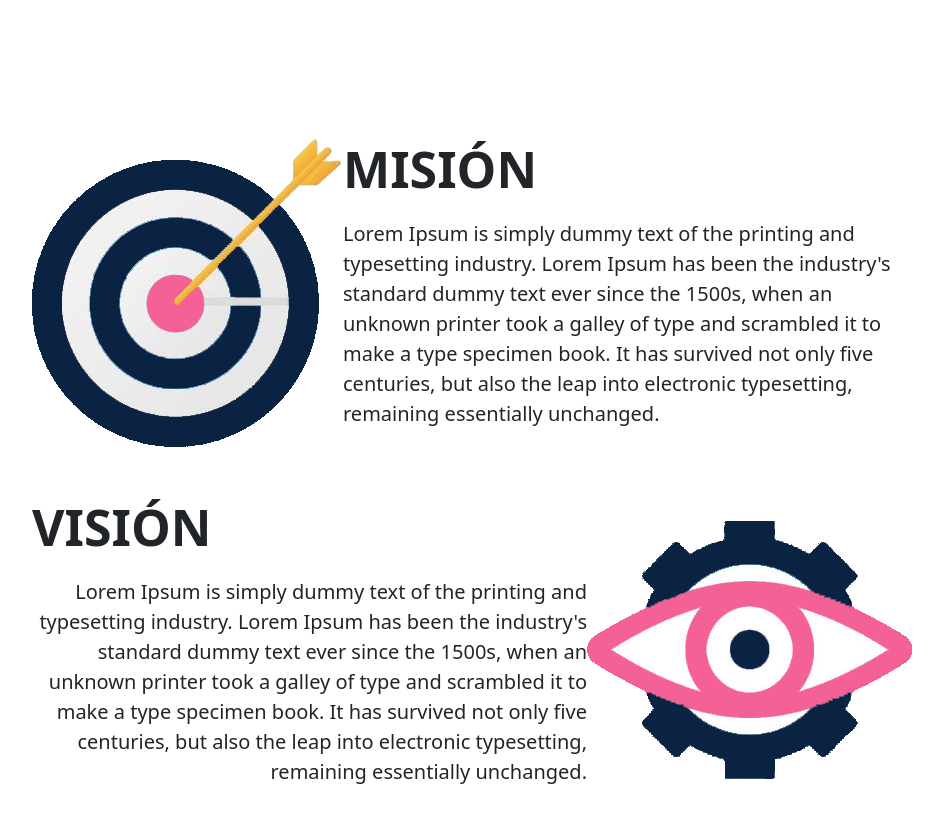
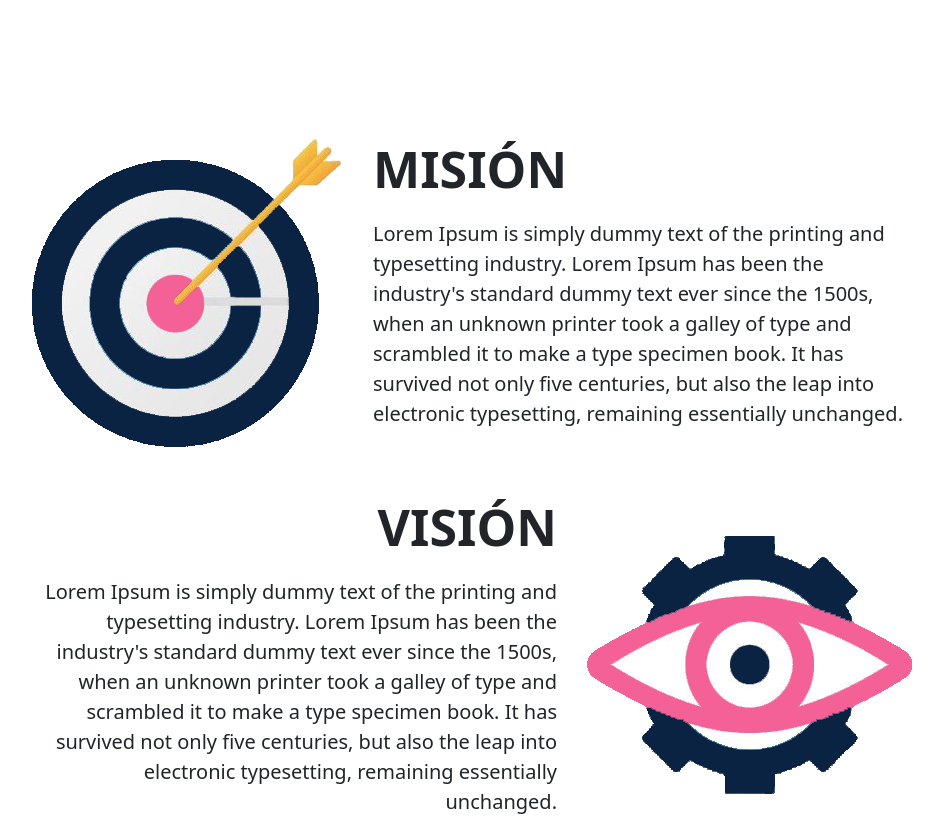
Before and after one commit to alfonsonadamas/OMD-web, a React (Vite) app: page /nosotros in a window 1280 px wide. Shown: the part 2740-3556 px from the top of the page, without its empty margins (168-1111 px from the left). Built offline with nearby package versions, Linux system fonts and the light colour scheme; no server answers.

Commit message:
Correcion en galeria y nosotros

```diff
--- a/src/assets/css/nosotros.css
+++ b/src/assets/css/nosotros.css
@@ -57,12 +57,24 @@
     margin-bottom: 50px;
 }
 
+.conMis div{
+    margin-left: 30px;
+}
+
 .conVis{
     display: flex;
     align-items: center;
     justify-content: center;
     flex-direction: row;
     margin-bottom: 50px;
+}
+
+.conVis h2{
+    text-align: end;
+}
+
+.conVis div{
+    margin-right: 30px;
 }
 
 .conVis div p{
--- a/src/components/MisVis.jsx
+++ b/src/components/MisVis.jsx
@@ -6,7 +6,7 @@ import M2 from '../assets/img/3-3.png'
 const MisVis = () => {
     return(
         <div className="ConMV">
-            <div className="conMis">
+            <div  data-aos="fade-right" className="conMis">
                 <div>
                     <h2 className="MV">Misión</h2>
                     <p className="MVT">Lorem Ipsum is simply dummy text of the printing and typesetting industry.
@@ -18,7 +18,7 @@ const MisVis = () => {
                 </div>
                 <img src={M1} alt="" />
             </div>
-            <div className="conVis">
+            <div  data-aos="fade-left" className="conVis">
                 <div>
                     <h2 className="MV">Visión</h2>
                     <p className="MVT">Lorem Ipsum is simply dummy text of the printing and typesetting industry.
```
